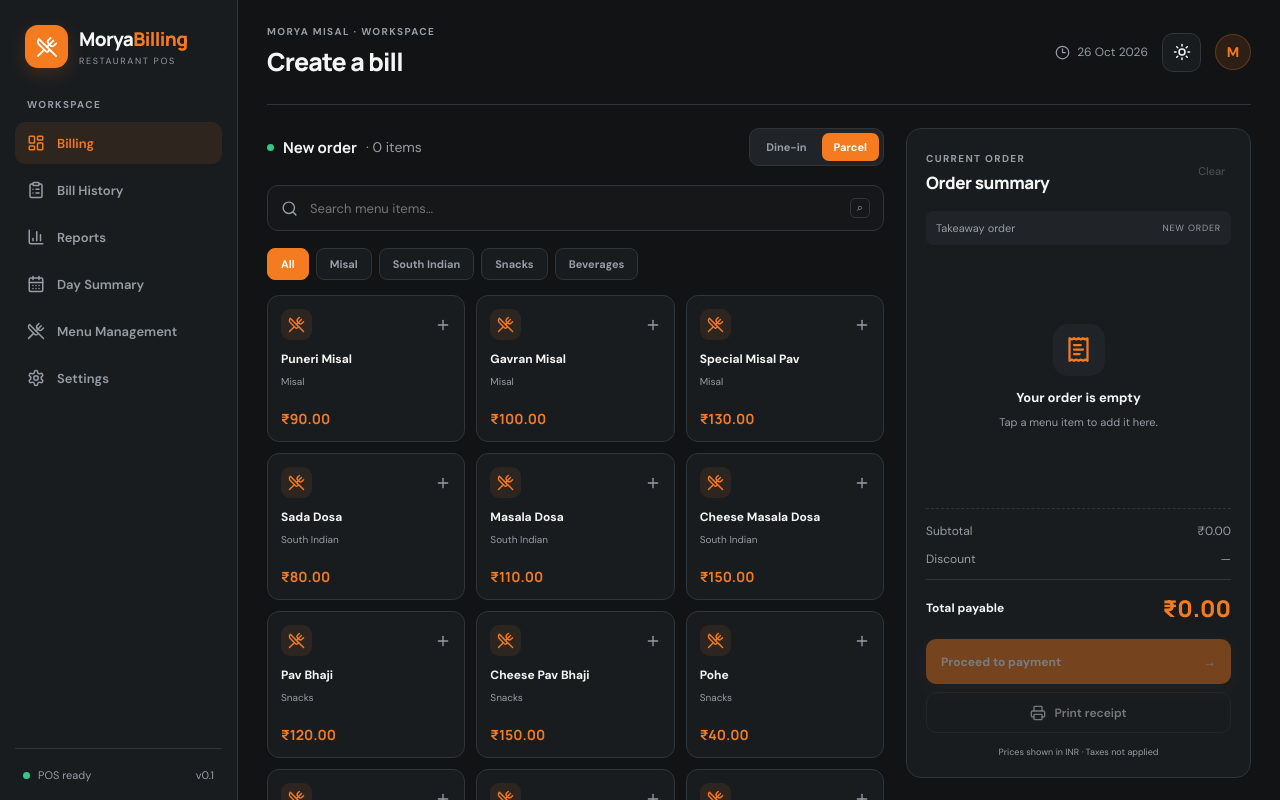
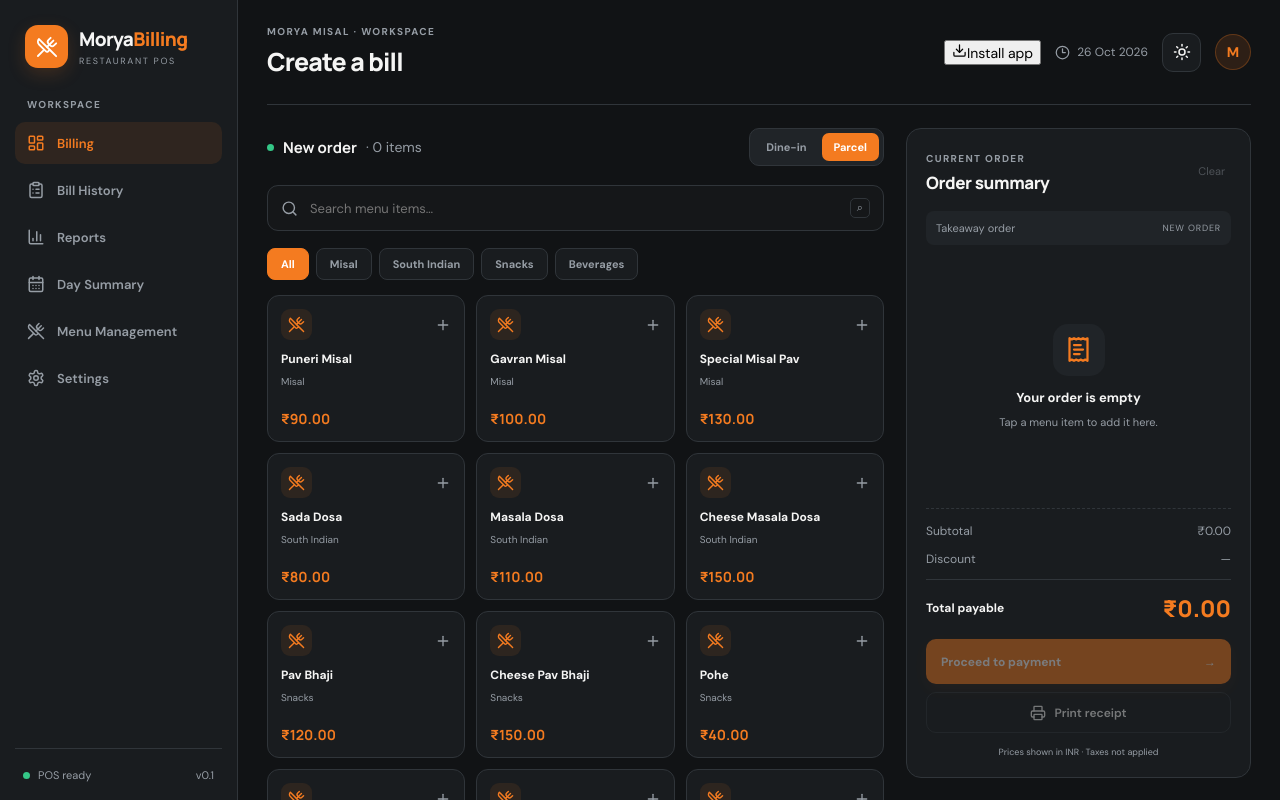
Before and after one commit to sourabh0023/MoryaBilling, a Next.js app: page / in a window 1280 px wide. Shown: the top 800 px of the page. Built offline with nearby package versions, Linux system fonts and the light colour scheme.

Commit message:
Add install app action to MoryaBilling interface

```diff
--- a/app/page.tsx
+++ b/app/page.tsx
@@ -1,7 +1,8 @@
 "use client";
 
 import { useMemo, useState } from "react";
-import { BarChart3, ClipboardList, Clock3, LayoutDashboard, Menu as MenuIcon, Moon, Plus, Printer, Search, Settings, Sun, UtensilsCrossed, X, ReceiptText, CalendarDays } from "lucide-react";
+import { BarChart3, ClipboardList, Clock3, LayoutDashboard, Moon, Plus, Printer, Search, Settings, Sun, UtensilsCrossed, X, ReceiptText, CalendarDays } from "lucide-react";
+import InstallButton from "./install-button";
 
 type Product = { id: number; name: string; category: string; price: number };
 type CartItem = Product & { qty: number };
@@ -87,7 +88,7 @@ export default function Home() {
       <div className="sidebar-bottom"><div className="status-dot"/> <span>POS ready</span><span className="version">v0.1</span></div>
     </aside>
     <section className="main-panel">
-      <header className="topbar"><div><div className="eyebrow">MORYA MISAL · WORKSPACE</div><h1>{active === "Billing" ? "Create a bill" : active}</h1></div><div className="top-actions"><span className="today"><Clock3 size={15}/>{new Date().toLocaleDateString("en-IN",{day:"2-digit",month:"short",year:"numeric"})}</span><button className="icon-btn" aria-label="Toggle theme" onClick={() => setDark(!dark)}>{dark ? <Sun size={18}/> : <Moon size={18}/>}</button><div className="avatar">M</div></div></header>
+      <header className="topbar"><div><div className="eyebrow">MORYA MISAL · WORKSPACE</div><h1>{active === "Billing" ? "Create a bill" : active}</h1></div><div className="top-actions"><InstallButton/><span className="today"><Clock3 size={15}/>{new Date().toLocaleDateString("en-IN",{day:"2-digit",month:"short",year:"numeric"})}</span><button className="icon-btn" aria-label="Toggle theme" onClick={() => setDark(!dark)}>{dark ? <Sun size={18}/> : <Moon size={18}/>}</button><div className="avatar">M</div></div></header>
       {notice && <div className="notice"><span>{notice}</span><button onClick={() => setNotice("")}><X size={16}/></button></div>}
       {active === "Billing" && <div className="billing-layout">
         <div className="menu-area">
```
